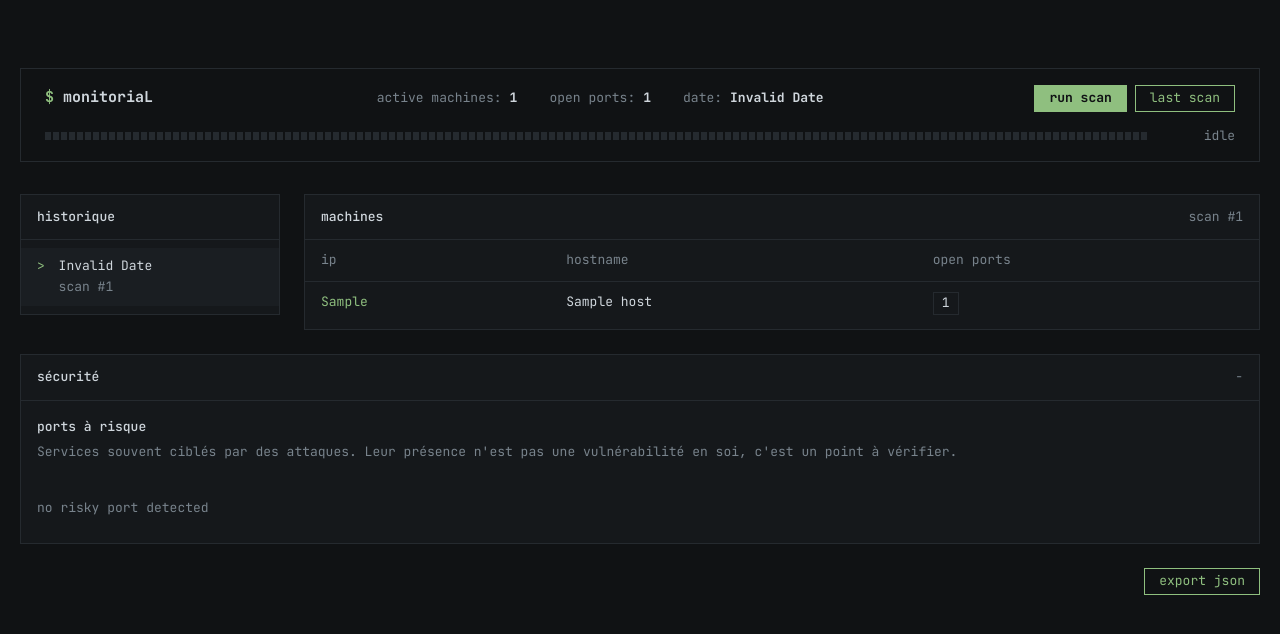
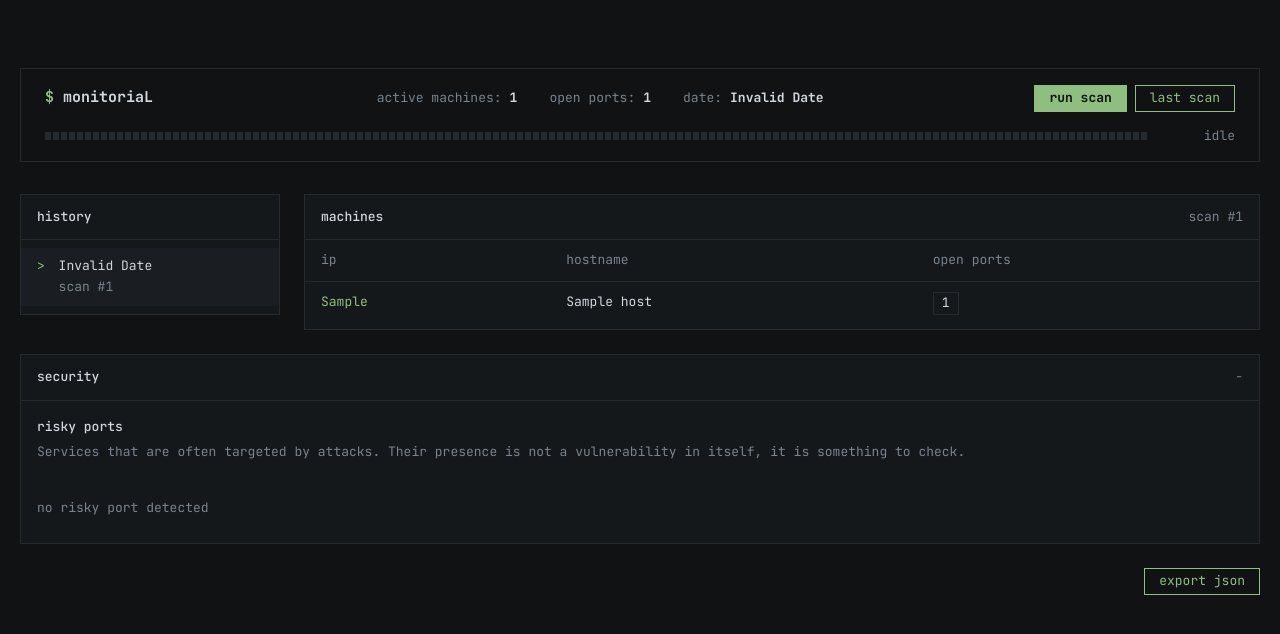
Before and after one commit to j0bes/monitorial, a Flask app: page / in a window 1280 px wide. Shown: the top 634 px of the page. Run offline with Flask 3, Linux system fonts and the light colour scheme; tables that the repository leaves empty hold one stand-in row (values such as "Sample post").

Commit message:
fix translate texts

```diff
--- a/templates/index.html
+++ b/templates/index.html
@@ -66,28 +66,28 @@
         </table>
       </div>
 
-      <p class="empty" id="hosts-empty">aucune donnée</p>
+      <p class="empty" id="hosts-empty">empty</p>
     </section>
 
     <aside class="panel history" aria-labelledby="history-title">
       <header class="panel__head">
-        <h2 id="history-title">historique</h2>
+        <h2 id="history-title">history</h2>
       </header>
 
       <ul class="history-list" id="history-list"></ul>
 
-      <p class="empty" id="history-empty" hidden>aucun scan enregistré</p>
+      <p class="empty" id="history-empty" hidden>no scan saved</p>
     </aside>
         <!-- Sécurité -->
     <section class="panel security" aria-labelledby="security-title">
       <header class="panel__head">
-        <h2 id="security-title">sécurité</h2>
+        <h2 id="security-title">security</h2>
         <span class="muted" id="security-meta">-</span>
       </header>
 
       <div class="security__intro">
-        <h3>ports à risque</h3>
-        <p>Services souvent ciblés par des attaques. Leur présence n'est pas une vulnérabilité en soi, c'est un point à vérifier.</p>
+        <h3>risky ports</h3>
+        <p>Services that are often targeted by attacks. Their presence is not a vulnerability in itself, it is something to check.</p>
       </div>
 
       <div class="table-wrap" id="risk-wrap" hidden>
@@ -97,14 +97,14 @@
               <th scope="col">machine</th>
               <th scope="col">port</th>
               <th scope="col">service</th>
-              <th scope="col">pourquoi</th>
+              <th scope="col">why</th>
             </tr>
           </thead>
           <tbody id="risk-body"></tbody>
         </table>
       </div>
 
-      <p class="empty" id="risk-empty">aucune donnée</p>
+      <p class="empty" id="risk-empty">empty</p>
     </section>
 
         <!-- Export -->
```
